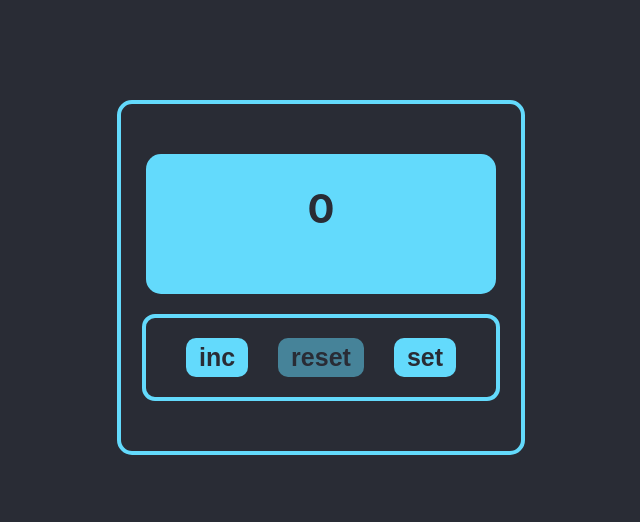
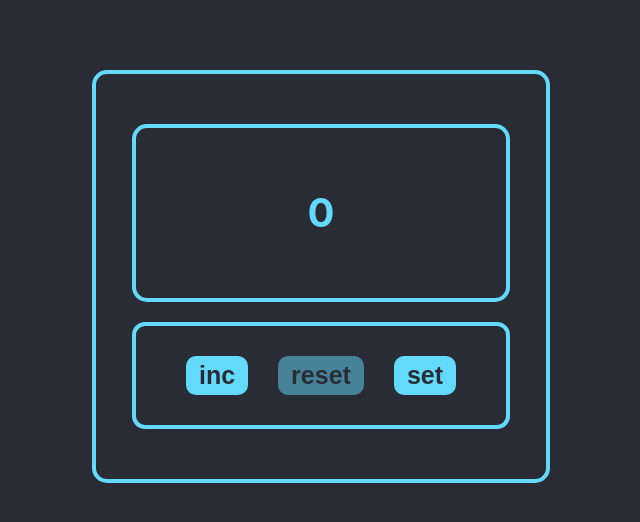
Before and after one commit to zemosamurai/counter_v3, a React (Create React App) app: page / in a window 1280 px wide. Shown: the top 522 px of the page, without its empty margins (319-959 px from the left). Built offline with nearby package versions, Linux system fonts and the light colour scheme.

Commit message:
add style

```diff
--- a/src/Component/Counter.module.css
+++ b/src/Component/Counter.module.css
@@ -2,26 +2,25 @@ body {
     background-color: #292C35;
     font-size: 40px;
     font-weight: 700;
-    color: #292C35;
+    color: #63DAFC;
 }
 
 .wrapper {
+    margin: 70px auto 0;
     text-align: center;
     border: #63DAFC 4px solid;
     border-radius: 15px;
-    width: 400px;
-    padding: 50px 0px;
-    margin: 100px auto 0px;
+    width: 450px;
+    padding: 50px 0;
 }
 
 .count {
-    width: 350px;
-    height: 80px;
+    width: 370px;
+    height: 50px;
     margin: 0 auto;
-    padding: 30px 0px;
+    padding: 60px 0;
     border-radius: 15px;
-
-    background-color: #63DAFC;
+    border: #63DAFC 4px solid;
 
 }
 
@@ -31,10 +30,20 @@ body {
     font-weight: 800;
 }
 
+.errorText {
+    color: #ff004d;
+    font-size: 26px;
+}
+
+.editSet {
+    color: #63DAFC;
+    font-size: 26px;
+}
+
 .btnWrapper {
-    padding: 20px 0px;
-    width: 350px;
-    margin: 20px auto 0px;
+    padding: 30px 0;
+    width: 370px;
+    margin: 20px auto 0;
     display: flex;
     justify-content: center;
     column-gap: 30px;
@@ -54,7 +63,7 @@ body {
 
 .btn:hover {
     color: white;
-    box-shadow: 0px 4px 10px #63DAFC;
+    box-shadow: 0 4px 10px #63DAFC;
 }
 
 .btn:disabled {
```
